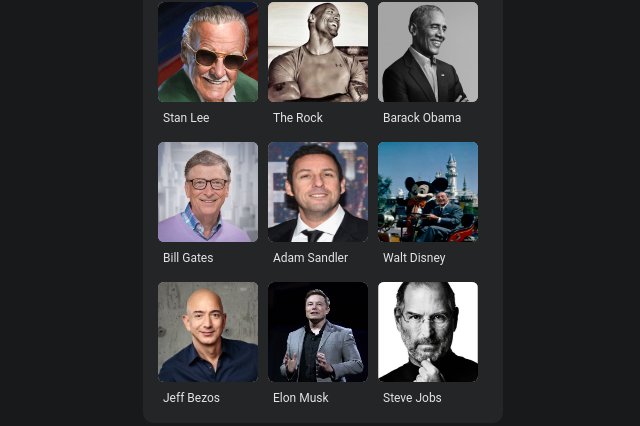
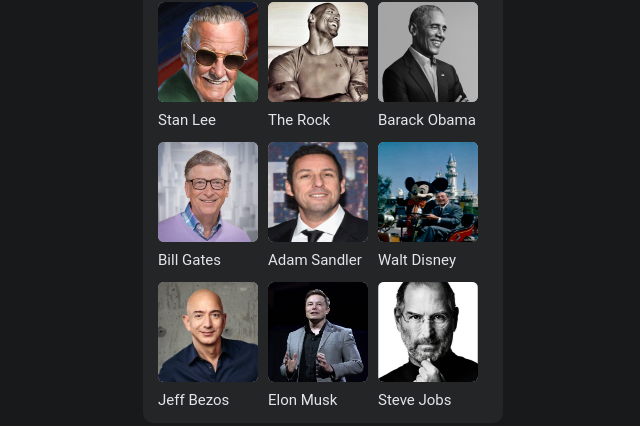
Before and after one commit to giovannalinda/clone-facebook, a plain HTML site: page index.html in a window 1280 px wide. Shown: the part 1444-1870 px from the top of the page, without its empty margins (177-817 px from the left). Drawn offline with Linux system fonts and the light colour scheme.

Commit message:
timeline friends finalized

```diff
--- a/styles.css
+++ b/styles.css
@@ -421,11 +421,11 @@ div.timeline-icon ul li {
   }
 
   div.timeline-friends ul li p {
-    font-size: 12px;
+    font-size: bold;
     position: absolute;
     color: #e3e5ea;
     margin-top: -25px;
-    margin-left: -15px;
+    margin-left: -20px;
     padding: 20px;
 
   }
```
